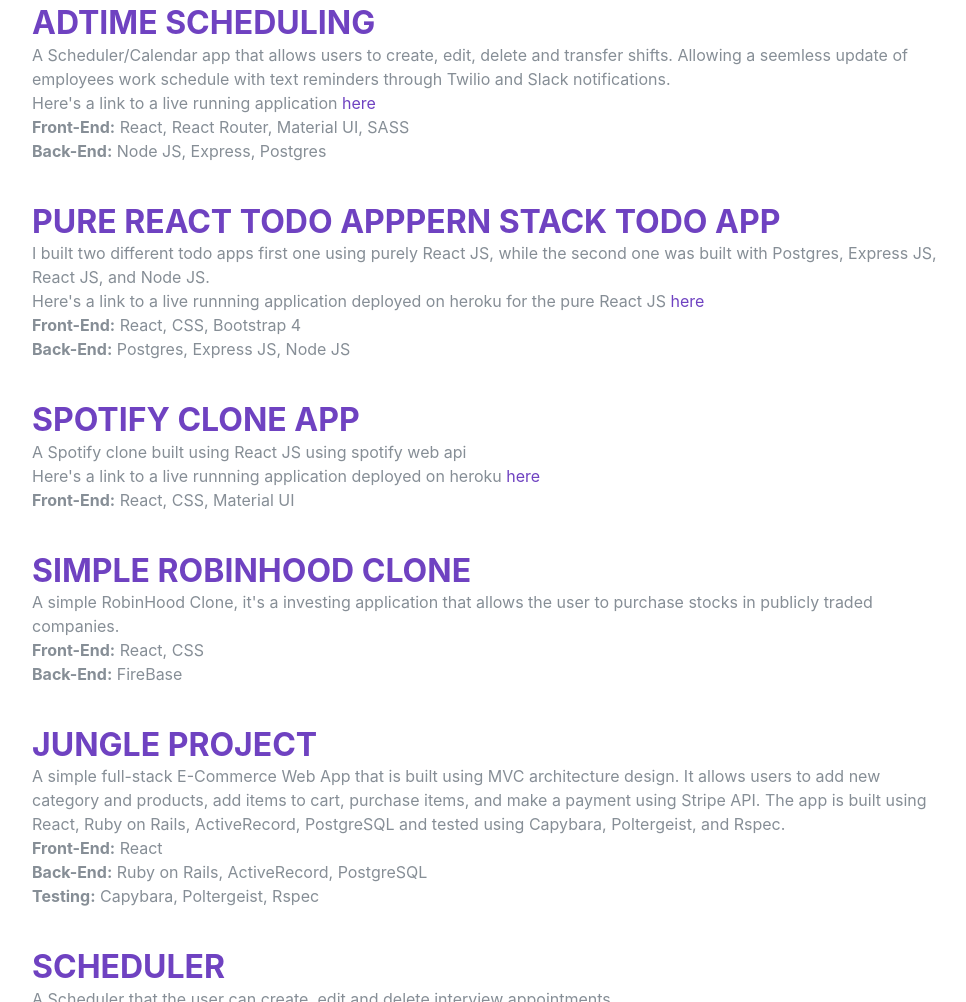
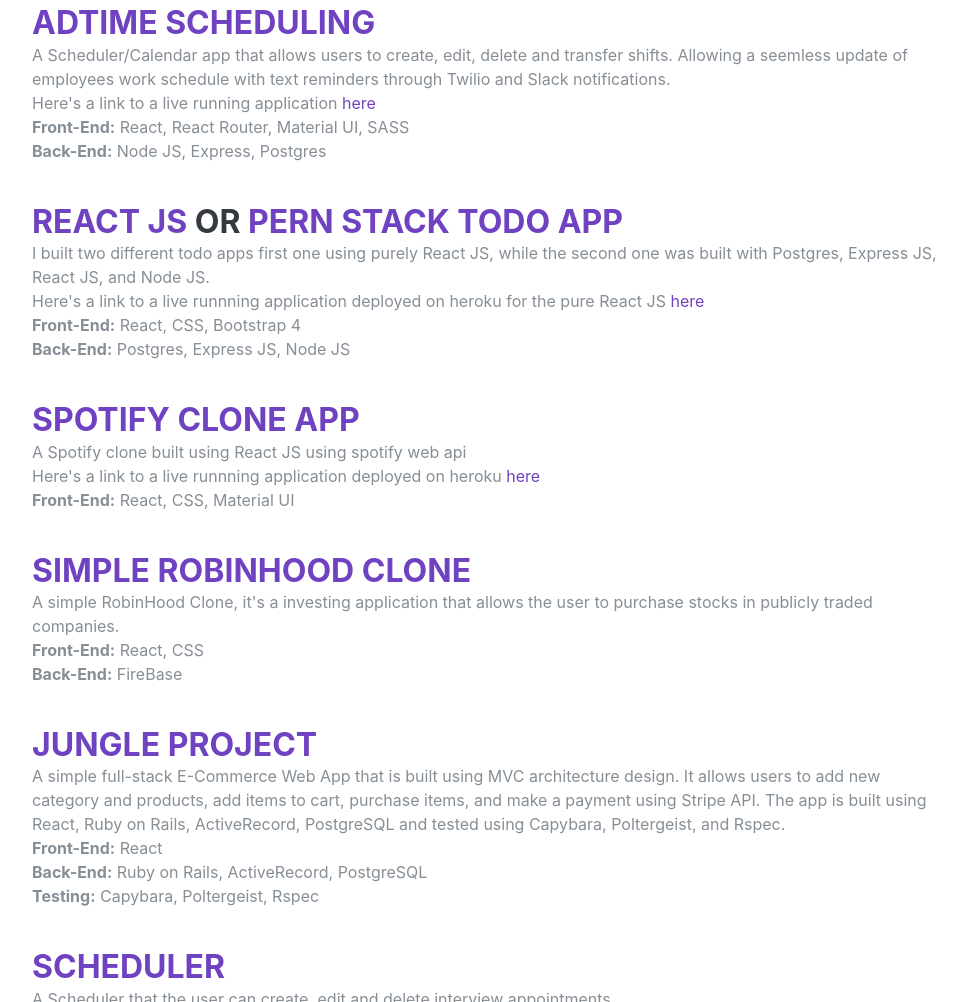
Before and after one commit to DespoTron/resume, a Gatsby site: page / in a window 1280 px wide. Shown: the part 1776-2778 px from the top of the page, without its empty margins (288-1254 px from the left). Built offline with nearby package versions, Linux system fonts and the light colour scheme; Gatsby itself is replaced by a stand-in of ours; a web font is replaced by a local one.

Commit message:
Fixed punctuation

```diff
--- a/src/pages/index.js
+++ b/src/pages/index.js
@@ -178,9 +178,8 @@
               </p>
               <br />
               <h3 className="mb-0">
-                <a href="https://github.com/DespoTron/react-todo">
-                  Pure React Todo App
-                </a>
+                <a href="https://github.com/DespoTron/react-todo">React JS</a>
+                {" OR "}
                 <a href="https://github.com/DespoTron/todoapp-frontend">
                   PERN Stack Todo App
                 </a>
```
